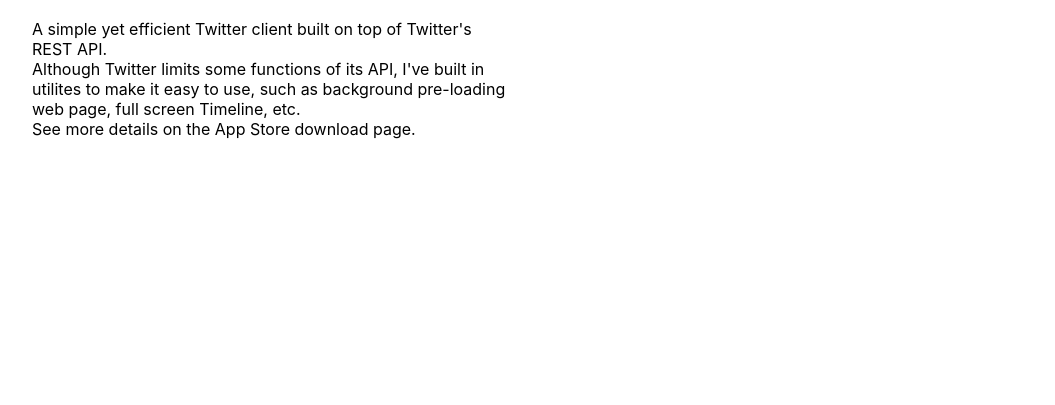
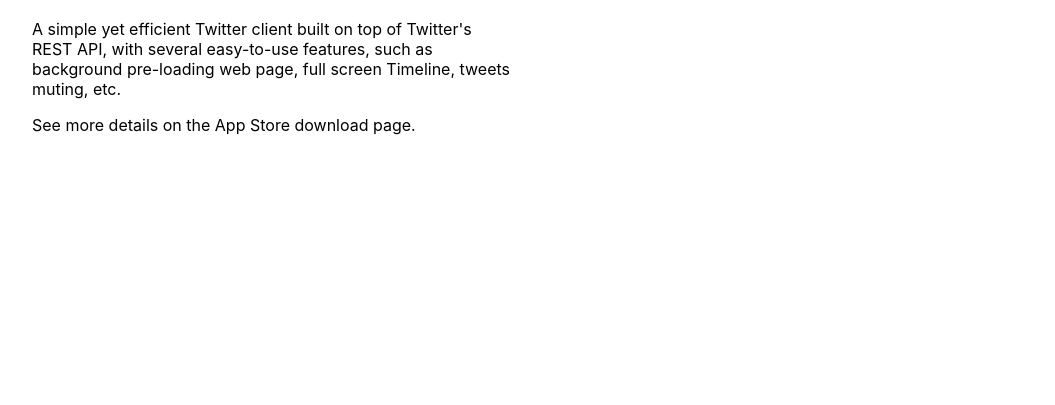
Before and after one commit to tyeen/DepthForTwitter, a plain HTML site: page index.html in a window 1280 px wide. Shown: the part 395-800 px from the top of the page, without its empty margins (112-1167 px from the left). Drawn offline with Linux system fonts and the light colour scheme.

Commit message:
Update introductions.

```diff
--- a/index.html
+++ b/index.html
@@ -22,10 +22,9 @@
                 <div class="introduction">
                     <h1>Depth for Twitter</h1>
                     <p>
-                        A simple yet efficient Twitter client built on top of Twitter's REST API.
-                    <br>
-                        Although Twitter limits some functions of its API, I've built in utilites to make it easy to use, such as background pre-loading web page, full screen Timeline, etc.
-                    <br>
+                        A simple yet efficient Twitter client built on top of Twitter's REST API, with several easy-to-use features, such as background pre-loading web page, full screen Timeline, tweets muting, etc.
+                    </p>
+                    <p>
                         See more details on the App Store download page.
                     </p>
                 </div>
```
